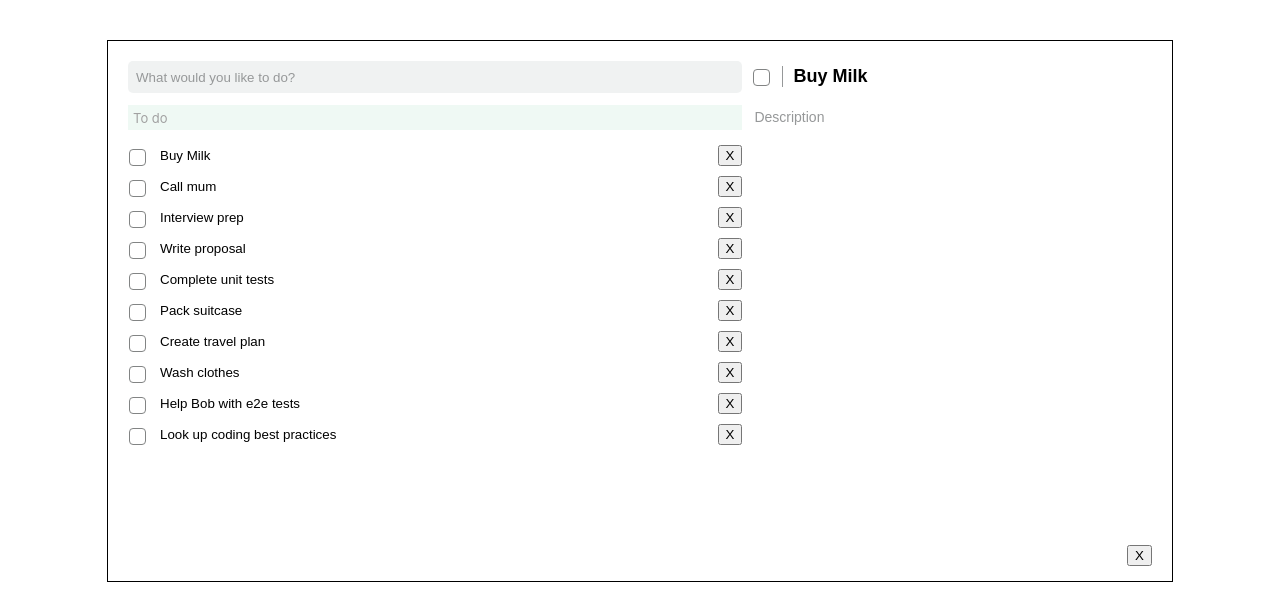
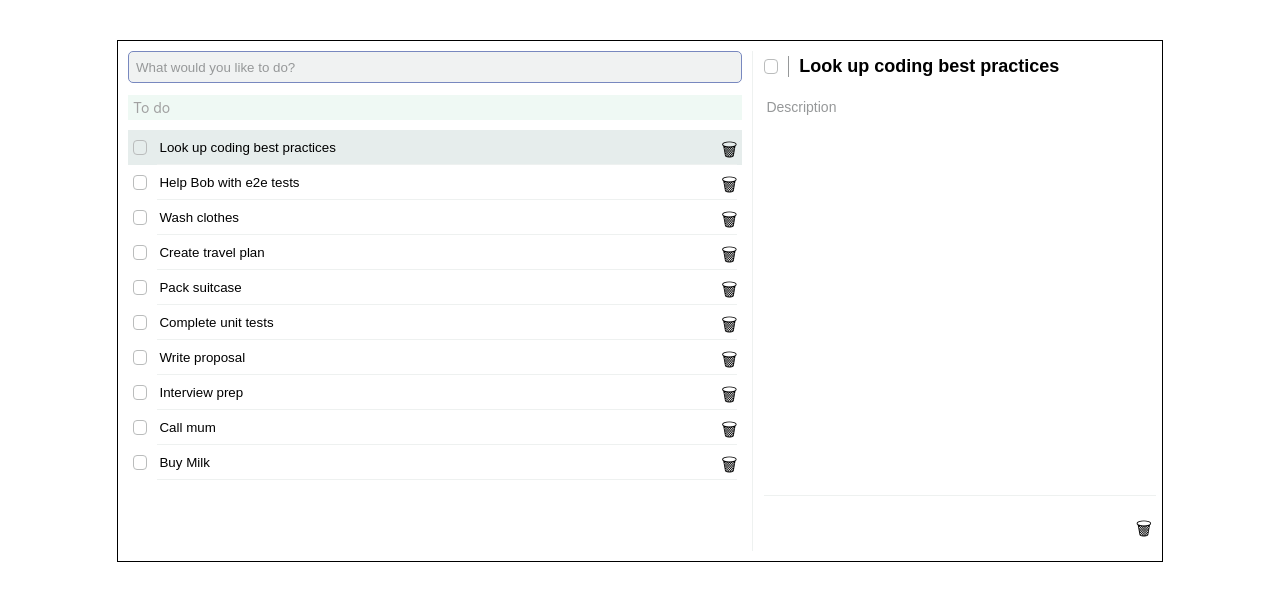
Before and after one commit to Ossie-Nwokedi/todo-list, a React (Create React App) app: page / in a window 1280 px wide. Shown: the top 604 px of the page. Built offline with nearby package versions, Linux system fonts and the light colour scheme.

Commit message:
Further progress on styling

```diff
--- a/src/App.tsx
+++ b/src/App.tsx
@@ -7,20 +7,24 @@ import TodoList from "./components/TodoList";
 
 const TodoContainer = styled.div`
   display: flex;
-  padding: 20px;
+  padding: 10px;
   margin: 40px auto;
   max-width: 1024px;
   height: 500px;
-  /* max-height: 500px; */
   border: 1px solid black;
 `;
 
 const LeftPanel = styled.div`
   width: 60%;
-  margin-right: 10px;
   min-width: 100px;
   display: flex;
   flex-direction: column;
+`;
+
+const Divider = styled.div`
+  width: 1px;
+  margin: 0 10px 0 10px;
+  border-left: 1px solid #eef1f0;
 `;
 
 const RightPanel = styled.div`
@@ -34,7 +38,7 @@ function App() {
         <TodoInputBar />
         <TodoList />
       </LeftPanel>
-
+      <Divider />
       <RightPanel>
         <TodoDetail />
       </RightPanel>
--- a/src/Reducer.ts
+++ b/src/Reducer.ts
@@ -20,7 +20,7 @@ const reducer = (state: IState = initialState, action: any) => {
       return {
         ...state,
         selectedTodo: action.todo.id,
-        todos: [...state.todos, action.todo],
+        todos: [action.todo, ...state.todos],
       };
 
     case TOGGLE_TODO: {
--- a/src/components/Checkbox.tsx
+++ b/src/components/Checkbox.tsx
@@ -2,34 +2,32 @@ import React, { ChangeEventHandler, Ref } from "react";
 import styled from "styled-components";
 
 const StyledCheckbox = styled.div`
+  width: 15px;
+  height: 15px;
+  top: 0;
+  border: 1px solid #babcbc;
+  border-radius: 4px;
+  overflow:hidden;
+  box-sizing:border-box;
+
+  position: relative;
   input {
+    margin: 0;
     opacity: 0;
     cursor: pointer;
+    position: absolute;
+    z-index: 1;
   }
 
   input:checked + .inner-checkbox {
-    background-color: #b8b9ba;
     &:after {
-      color: white;
+      color: grey;
       position: absolute;
-      top: -4px;
-      left: 1px;
+      top: -5px;
+      left: 0px;
+      font-size: 16px;
       content: "✔";
-      transition: all 0.2s;
     }
-  }
-
-  position: relative;
-  .inner-checkbox {
-    width: 15px;
-    height: 15px;
-    position: absolute;
-    top: 3px;
-    left: 1px;
-    border: 1px solid #828484;
-    border-radius: 4px;
-    background-color: white;
-    z-index: -1;
   }
 `;
 
@@ -42,7 +40,6 @@ const Checkbox = React.forwardRef(
   ({ checked, onChange }: Props, ref: Ref<HTMLInputElement>) => {
     return (
       <StyledCheckbox>
-
         <input
           ref={ref}
           type="checkbox"
--- /dev/null
+++ b/src/components/DeleteButton.tsx
@@ -0,0 +1,21 @@
+import styled from "styled-components";
+
+const DeleteButton = styled.button`
+  border: none;
+  background: none;
+  cursor: pointer;
+  font-size: 18px;
+  width: 20x;
+  height: 20px;
+  padding: 0;
+  outline: none;
+  :before {
+    content: '🗑';
+  }
+
+  :hover {
+    background-color: #eef1f0;
+  }
+`;
+
+export default DeleteButton;
--- a/src/components/TodoDetail.tsx
+++ b/src/components/TodoDetail.tsx
@@ -1,4 +1,4 @@
-import React, { FunctionComponent, useRef } from "react";
+import React, { FunctionComponent } from "react";
 import { connect } from "react-redux";
 import styled from "styled-components";
 
@@ -6,6 +6,7 @@ import ITodo from "../models/ITodo";
 import IState from "../models/IState";
 import useEditTodo from "../hooks/useEditTodo";
 import Checkbox from "./Checkbox";
+import DeleteButton from "./DeleteButton";
 
 const Container = styled.div`
   height: 100%;
@@ -16,27 +17,32 @@ const Container = styled.div`
 
 const TitleContainer = styled.div`
   display: flex;
-  align-content: center;
+  align-items: center;
+  margin-bottom: 20px;
 `;
 
 const TitleInput = styled.input`
+  outline: none;
   margin-left: 10px;
   padding: 0;
   padding-left: 10px;
   border: none;
   border-left: 1px solid #969899;
-  margin-bottom: 20px;
   font-size: 18px;
   font-weight: bold;
+  width: 100%;
 `;
 
 const DescriptionBox = styled.textarea`
+  outline: none;
   border: none;
   display: block;
   width: 100%;
   resize: none;
   flex: 1;
   font-family: "arial";
+  margin-bottom: 20px;
+  border-bottom: 1px solid #eef1f0;
 
   ::placeholder {
     color: #969899;
@@ -44,8 +50,9 @@ const DescriptionBox = styled.textarea`
   }
 `;
 
-const DeleteButton = styled.button`
+const DeleteTodoButton = styled(DeleteButton)`
   align-self: flex-end;
+  margin-bottom: 20px;
 `;
 
 type Props = {
@@ -86,7 +93,7 @@ const TodoDetail: FunctionComponent<Props> = ({ todo, numTodos }) => {
         value={todo.description}
         onChange={onDescriptionChange}
       />
-      <DeleteButton onClick={remove}>X</DeleteButton>
+      <DeleteTodoButton onClick={remove} />
     </Container>
   );
 };
--- a/src/components/TodoInputBar.tsx
+++ b/src/components/TodoInputBar.tsx
@@ -14,7 +14,6 @@ const Container = styled.div`
   height: 35px;
   padding: 0 5px 0 5px;
   margin-bottom: 12px;
-
   :hover {
     border: 1px solid #7888bf;
   }
@@ -25,6 +24,7 @@ const Container = styled.div`
 `;
 
 const InputField = styled.input`
+  outline: none;
   width: 100%;
   height: 25px;
   align-self: center;
@@ -53,6 +53,7 @@ const TodoInputBar = () => {
   return (
     <Container>
       <InputField
+        autoFocus
         placeholder="What would you like to do?"
         onKeyUp={onKeyPressUp}
         onChange={onChangeTitle}
--- a/src/components/TodoRow.tsx
+++ b/src/components/TodoRow.tsx
@@ -6,17 +6,39 @@ import Todo from "../models/Todo";
 import useEditTodo from "../hooks/useEditTodo";
 import { selectTodo } from "../Actions";
 import Checkbox from "./Checkbox";
+import DeleteButton from "./DeleteButton";
+
+type ContainerProp = {
+  selected: boolean;
+};
 
 const Container = styled.div`
   display: flex;
   align-items: center;
-  padding: 5px 0 5px 0;
+  padding: 0 5px 0 5px;
+
+  :hover {
+    background-color: #eef1f0;
+  }
+
+  background-color: ${(props: ContainerProp) =>
+    props.selected ? "#E6EDEC" : "transparent"};
 `;
 
 const TitleInput = styled.input`
   border: none;
+  outline: none;
+  margin-right: 5px;
   flex: 1;
+  background-color: transparent;
+`;
+
+const TitleContainer = styled.div`
+  display: flex;
+  border-bottom: 1px solid #eef1f0;
+  width: 100%;
   margin-left: 10px;
+  padding: 7px 0 7px 0;
 `;
 
 type Props = {
@@ -47,12 +69,12 @@ const TaskRow: FunctionComponent<Props> = ({ todo, isSelected }) => {
   };
 
   return (
-    <Container onClick={onClickTodo}>
+    <Container onClick={onClickTodo} selected={isSelected}>
       <Checkbox ref={checkBoxRef} checked={todo.completed} onChange={toggle} />
-      <TitleInput value={todo.title} onChange={onTitleChanged} />
-      <button ref={deleteButtonRef} onClick={remove}>
-        X
-      </button>
+      <TitleContainer>
+        <TitleInput value={todo.title} onChange={onTitleChanged} />
+        <DeleteButton ref={deleteButtonRef} onClick={remove} />
+      </TitleContainer>
     </Container>
   );
 };
--- a/src/components/TodoStatusRow.tsx
+++ b/src/components/TodoStatusRow.tsx
@@ -9,7 +9,7 @@ const Container = styled.div`
   margin-bottom: 10px;
   padding-left: 5px;
   color: #a1a1a1;
-  font-size: 13px;
+  font-size: 14px;
 `;
 
 type Props = {
```
